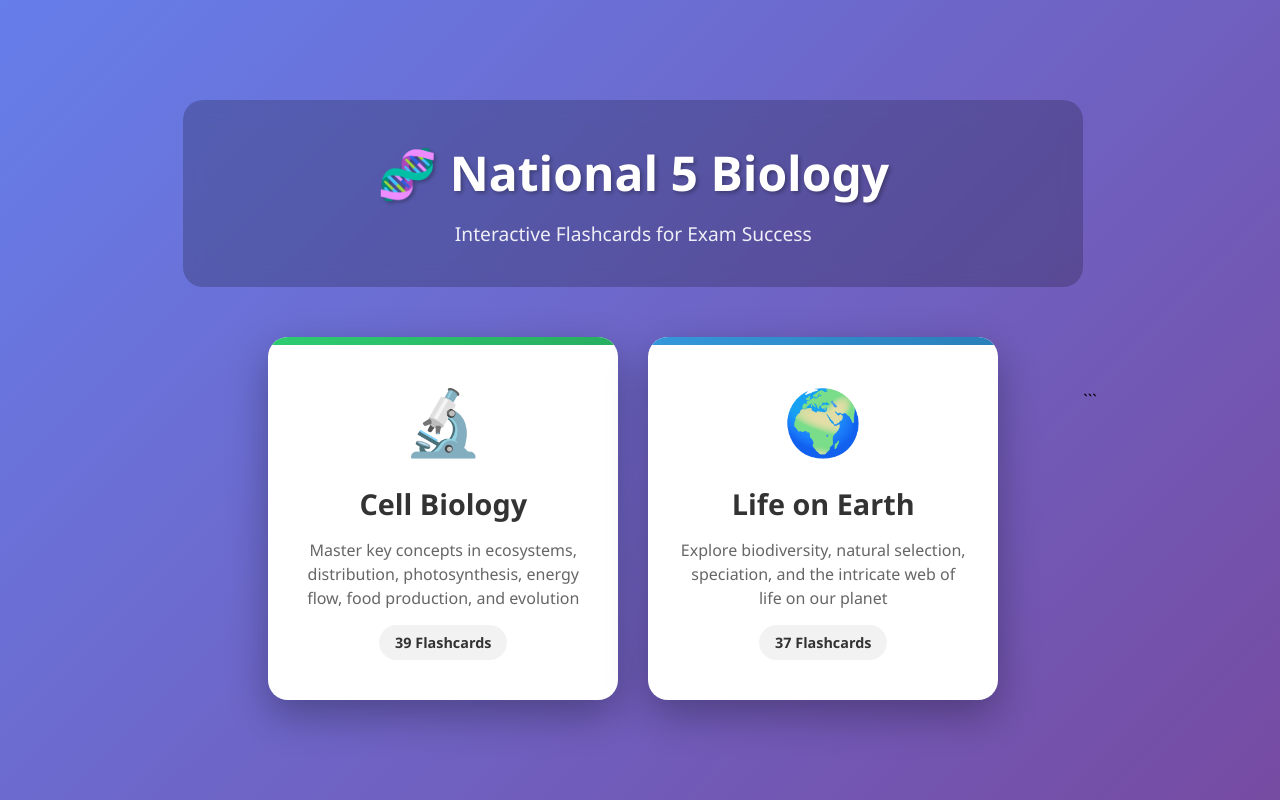
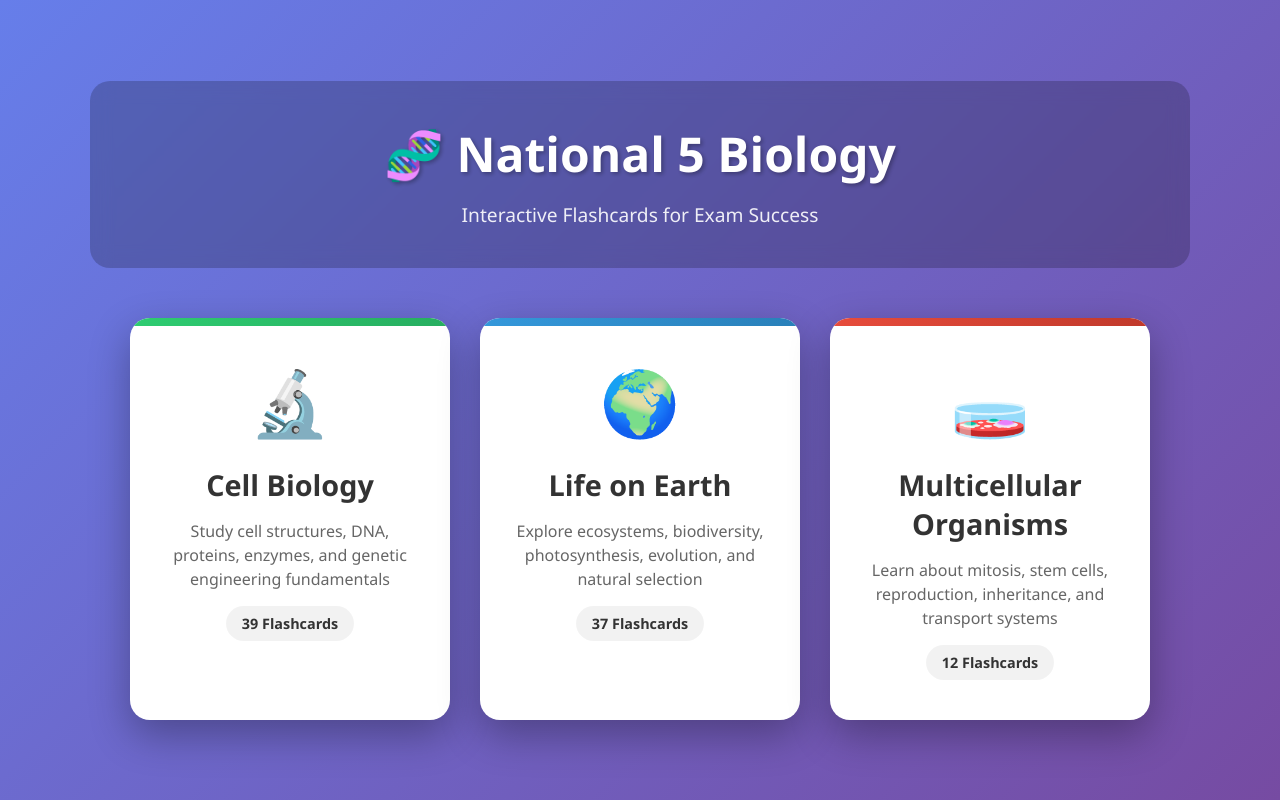
Before and after one commit to ShervinSalaah/bioNat5, a plain HTML site: page index.html in a window 1280 px wide. Drawn offline with Linux system fonts and the light colour scheme.

Commit message:
Update styles and descriptions in index.html

````diff
--- a/index.html
+++ b/index.html
@@ -1,4 +1,3 @@
-
 <!DOCTYPE html>
 <html lang="en">
 <head>
@@ -19,7 +18,7 @@ padding:20px;
 }
 
 .container{
-max-width:900px;
+max-width:1100px;
 width:100%;
 text-align:center;
 }
@@ -55,7 +54,7 @@ flex-wrap:wrap;
 background:white;
 border-radius:20px;
 padding:40px 30px;
-width:350px;
+width:320px;
 text-decoration:none;
 color:#333;
 box-shadow:0 15px 40px rgba(0,0,0,.3);
@@ -86,6 +85,10 @@ background:linear-gradient(90deg,#2ecc71,#27ae60);
 background:linear-gradient(90deg,#3498db,#2980b9);
 }
 
+.multicellular::before{
+background:linear-gradient(90deg,#e74c3c,#c0392b);
+}
+
 .icon{
 font-size:4rem;
 margin-bottom:20px;
@@ -97,6 +100,10 @@ color:#2ecc71;
 
 .life-on-earth .icon{
 color:#3498db;
+}
+
+.multicellular .icon{
+color:#e74c3c;
 }
 
 .topic-title{
@@ -124,7 +131,7 @@ font-weight:600;
 @media (max-width:768px){
 h1{font-size:2.2rem}
 .button-container{gap:20px}
-.topic-card{width:100%;max-width:350px}
+.topic-card{width:100%;max-width:320px}
 }
 </style>
 </head>
@@ -143,7 +150,7 @@ h1{font-size:2.2rem}
 <div class="icon">🔬</div>
 <div class="topic-title">Cell Biology</div>
 <div class="topic-description">
-Master key concepts in ecosystems, distribution, photosynthesis, energy flow, food production, and evolution
+Study cell structures, DNA, proteins, enzymes, and genetic engineering fundamentals
 </div>
 <div class="card-count">39 Flashcards</div>
 </a>
@@ -152,9 +159,18 @@ Master key concepts in ecosystems, distribution, photosynthesis, energy flow, fo
 <div class="icon">🌍</div>
 <div class="topic-title">Life on Earth</div>
 <div class="topic-description">
-Explore biodiversity, natural selection, speciation, and the intricate web of life on our planet
+Explore ecosystems, biodiversity, photosynthesis, evolution, and natural selection
 </div>
 <div class="card-count">37 Flashcards</div>
+</a>
+
+<a href="multicellularorganisms.html" class="topic-card multicellular">
+<div class="icon">🧫</div>
+<div class="topic-title">Multicellular Organisms</div>
+<div class="topic-description">
+Learn about mitosis, stem cells, reproduction, inheritance, and transport systems
+</div>
+<div class="card-count">12 Flashcards</div>
 </a>
 
 </div>
@@ -162,4 +178,3 @@ Explore biodiversity, natural selection, speciation, and the intricate web of li
 </div>
 </body>
 </html>
-```
````
